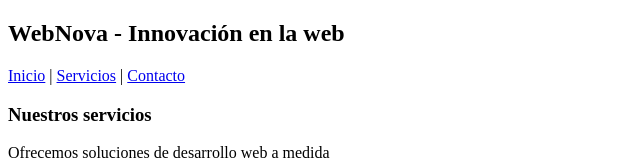
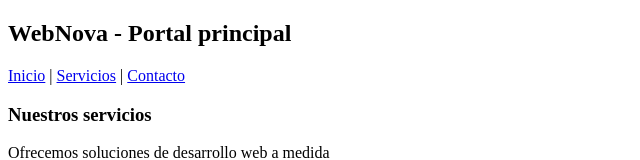
Before and after one commit to alexz05z/WebNova-v2.0, a plain HTML site: page index.html in a window 1280 px wide. Shown: the top 160 px of the page, without its empty margins (0-640 px from the left). Drawn offline with Linux system fonts and the light colour scheme.

Commit message:
Cambio de título en master

```diff
--- a/index.html
+++ b/index.html
@@ -9,7 +9,7 @@
 
     <!--Cabecera-->
     <header>
-        <h2>WebNova - Innovación en la web</h2>
+        <h2>WebNova - Portal principal</h2>
         <nav>
             <a href="#">Inicio</a> | <a href="#">Servicios</a> | <a href="#">Contacto</a>
         </nav>
```
